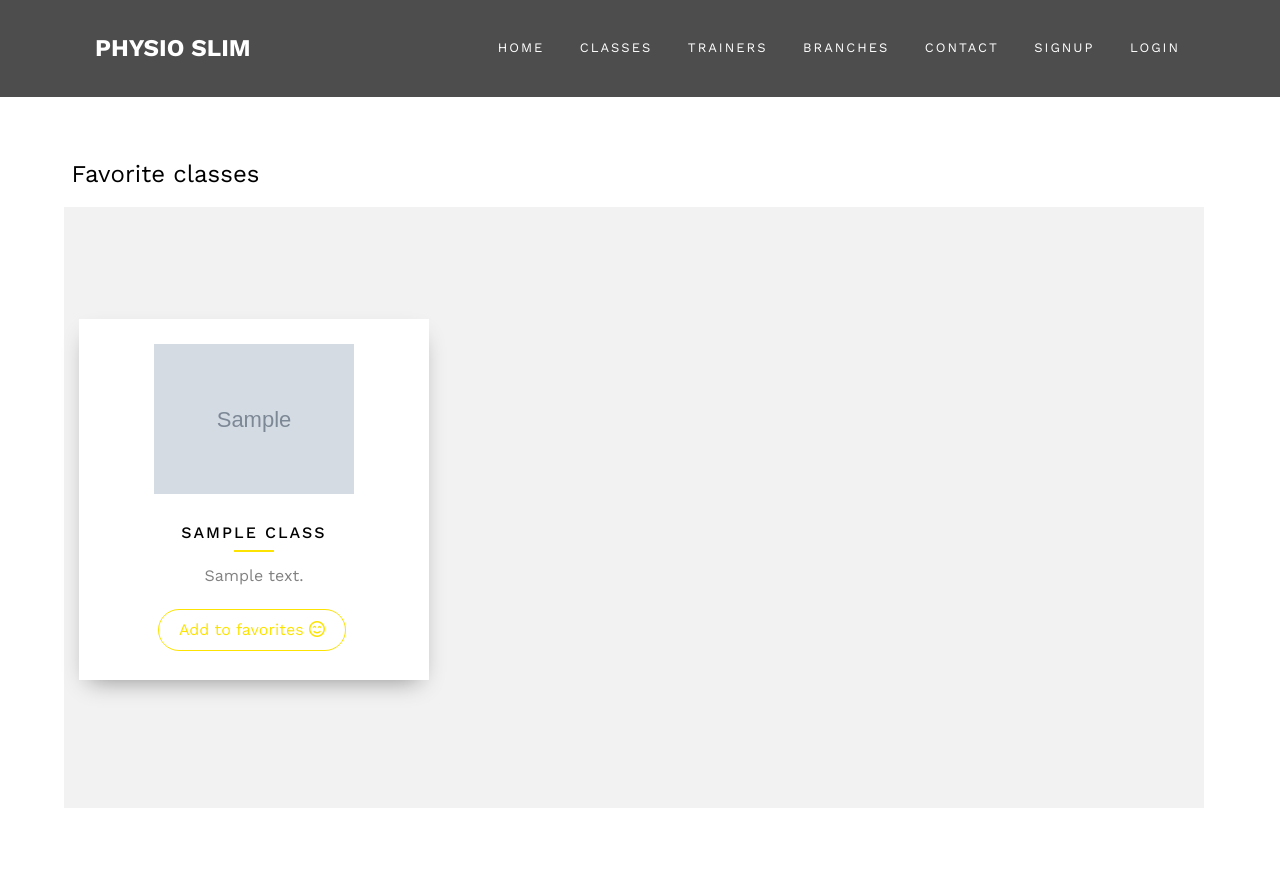
After one commit to ranawael1/GYM, a Django app: template HealthClub/templates/physio-slim/favorites.html in a window 1280 px wide. The commit adds this page. Shown: the top 869 px of the page. Run offline with Django 3.2, Linux system fonts and the light colour scheme; the template is opened without the code that fills it: most values are stand-ins (such as "Sample title", 1, 10 or a date in 2020); grey boxes marked "Sample" are stand-in pictures; some libraries are stand-ins or nearby versions; some web fonts are replaced.

Commit message:
favorite classes page

```diff
--- a/HealthClub/PhysioSlim/models.py
+++ b/HealthClub/PhysioSlim/models.py
@@ -183,8 +183,10 @@ class Clinic(models.Model):
 class ClassSubscribers(models.Model):
     subscriber = models.ForeignKey(User, on_delete=models.CASCADE)
     favclass = models.ForeignKey(Class, on_delete=models.CASCADE)
-    def __str__(self):
-        return self.subscriber
+    # def __str__(self):
+    #     return self.subscriber
+    # def __str__(self):
+    #     return self.favclass
 
 
 class Gallery(models.Model):
--- a/HealthClub/PhysioSlim/urls.py
+++ b/HealthClub/PhysioSlim/urls.py
@@ -31,6 +31,7 @@ urlpatterns = [
     #Class Subscrib
     path('subscribe-to-class/<class_id>', views.subscribeToClass, name='subscribe-to-class'),
     path('unsubscribe-from-class/<class_id>', views.unSubscribeFromClass, name='unsubscribe-from-class'),
+    path('favorite-classes/', views.favoriteClasses, name='favorite-classes'),
     #notification
     # path('showNotifications/', views.showNotifications, name='showNotifications'),
     path('EventNotifications/<notification_id>/<event_id>', views.EventNotifications, name='EventNotifications'),
--- /dev/null
+++ b/HealthClub/templates/physio-slim/favorites.html
@@ -0,0 +1,50 @@
+{% extends 'physio-slim/main.html' %}
+{% load static %}
+
+{% block head %}
+{% endblock %}
+
+
+
+{% block body %}
+<div class="container" style="margin: 5%;">
+  <div class="row">
+    <h3 class="tex-danger">Favorite classes</h3>
+
+
+    <div id="fh5co-services" class="fh5co-bg-section">
+	<div class="container">
+
+		<div class="row">
+			{% for class in classes %}
+
+			<div class="col-md-4 text-center animate-box">
+
+				<div class="services">
+					<span><img class="img-responsive image" src="{{MEDIA_URL}}/{{class.photo}} " alt="hello"></span>
+
+					<h3> {{class.Class}}</h3>
+
+					<p>{{class.description}}</p>
+
+							{% if class.id in all_subscribers %}
+							<a href="{% url 'unsubscribe-from-class' class.id %}">
+								<button class="btn btn-danger">Remove from favorites <i class="fa-regular fa-face-frown"></i></button>
+							</a>
+							{% else %}
+							<a href="{% url 'subscribe-to-class' class.id %}">
+								<button class="btn btn-primary btn-outline btn-sm">Add to favorites <i class="fa-regular fa-face-smile-beam"></i></button>
+							</a>
+							{% endif %}
+				</div>
+
+			</div>
+			{% endfor %}
+		</div>
+
+	</div>
+</div>
+  </div>
+</div>
+
+{% endblock %}
--- a/HealthClub/templates/physio-slim/main.html
+++ b/HealthClub/templates/physio-slim/main.html
@@ -1,7 +1,7 @@
 
 {% load static %}
 
-{% load custom_tags %}
+<!--  -->
 <!DOCTYPE HTML>
 <html>
 	<head>
@@ -107,7 +107,7 @@
 										<li><a href="{% url 'logout' %}">Logout</a></li>
 										{% else %}
 											{% if request.user.is_subscribed %}
-												<li><a href="#">Favorites</a></li>
+												<li><a href="{% url 'favorite-classes'%}">Favorites</a></li>
 												<li><a href="{% url 'logout' %}">Logout</a></li>
 											{% else %}
 												<li><a href="{% url 'logout' %}">Logout</a></li>
```
Also changed, not shown: HealthClub/PhysioSlim/views.py (+38 -28 lines).
